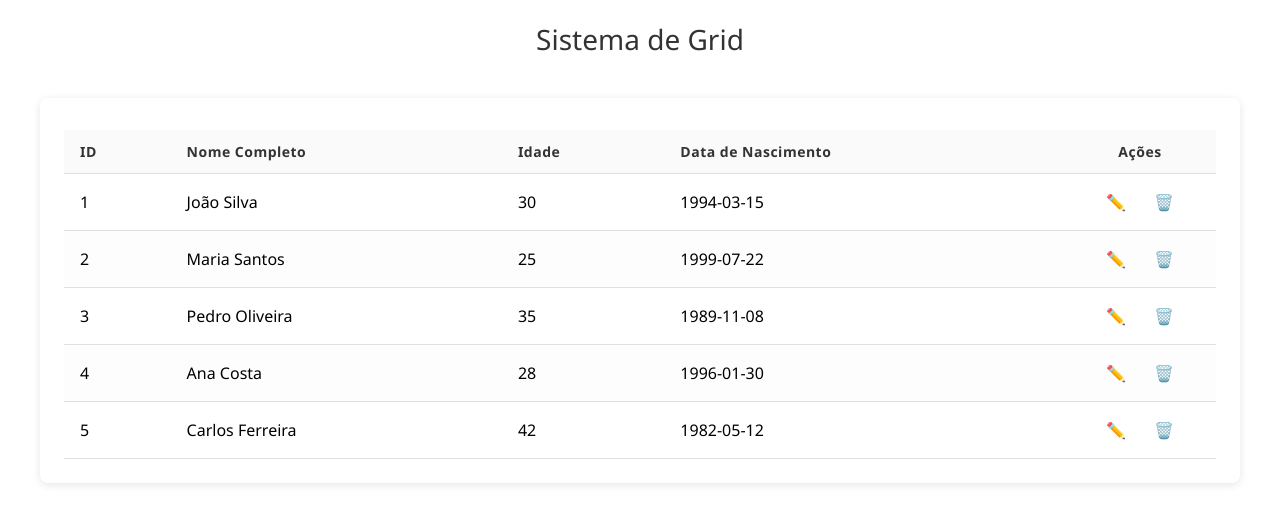
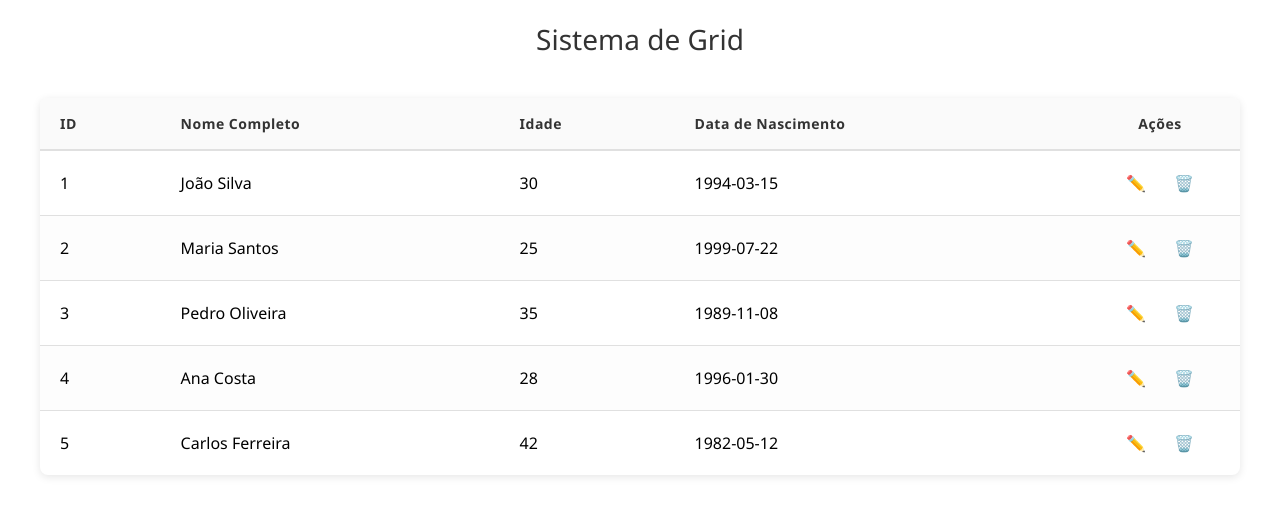
Before and after one commit to ddcsilva/TesteAngular, an Angular app: page / in a window 1280 px wide. Shown: the top 524 px of the page. Built offline with nearby package versions, Linux system fonts and the light colour scheme; data requests are answered from the project's data file.

Commit message:
Refactor grid component: rename table class to 'grid-table', update padding for loading and empty states, and enhance table row styles for improved visual consistency.

```diff
--- a/src/app/shared/components/grid/grid.component.html
+++ b/src/app/shared/components/grid/grid.component.html
@@ -4,7 +4,7 @@
   } @else if (dados().length === 0) {
   <div class="empty-state">Nenhum dado para exibir</div>
   } @else {
-  <table class="simple-table">
+  <table class="grid-table">
     <thead>
       <tr>
         @for (coluna of obterColunasComAcoes(); track coluna) { @if (coluna ===
--- a/src/app/shared/components/grid/grid.component.scss
+++ b/src/app/shared/components/grid/grid.component.scss
@@ -3,67 +3,67 @@
   background-color: #fff;
   border-radius: 8px;
   box-shadow: 0 2px 8px rgba(0, 0, 0, 0.1);
-  padding: 24px;
   margin: 16px 0;
   transition: box-shadow 0.3s ease;
+  overflow: hidden;
 }
 
 .grid-container:hover {
   box-shadow: 0 4px 16px rgba(0, 0, 0, 0.15);
 }
 
-// ===== TÍTULO (removido, mas mantendo para flexibilidade futura) =====
-.grid-container h3 {
-  margin: 0 0 20px 0;
-  color: #333;
-  font-size: 18px;
-  font-weight: 500;
-}
-
 // ===== ESTADOS =====
 .loading {
   text-align: center;
-  padding: 40px 20px;
+  padding: 60px 20px;
   color: #666;
   font-size: 16px;
 }
 
 .empty-state {
   text-align: center;
-  padding: 60px 20px;
+  padding: 80px 20px;
   color: #999;
   font-style: italic;
   font-size: 16px;
 }
 
 // ===== TABELA =====
-.simple-table {
+.grid-table {
   width: 100%;
   border-collapse: collapse;
-  margin-top: 8px;
 }
 
-.simple-table th,
-.simple-table td {
-  padding: 12px 16px;
+.grid-table th,
+.grid-table td {
+  padding: 16px 20px;
   text-align: left;
   border-bottom: 1px solid #e0e0e0;
 }
 
-.simple-table th {
+.grid-table th {
   background-color: #fafafa;
   font-weight: 600;
   color: #333;
   font-size: 14px;
   letter-spacing: 0.5px;
+  border-bottom: 2px solid #e0e0e0;
 }
 
-.simple-table tbody tr:hover {
+.grid-table tbody tr:first-child td {
+  border-top: none;
+}
+
+.grid-table tbody tr:last-child td {
+  border-bottom: none;
+}
+
+.grid-table tbody tr:hover {
   background-color: #f8f9fa;
   transition: background-color 0.2s ease;
 }
 
-.simple-table tbody tr:nth-child(even) {
+.grid-table tbody tr:nth-child(even) {
   background-color: #fdfdfd;
 }
 
```
